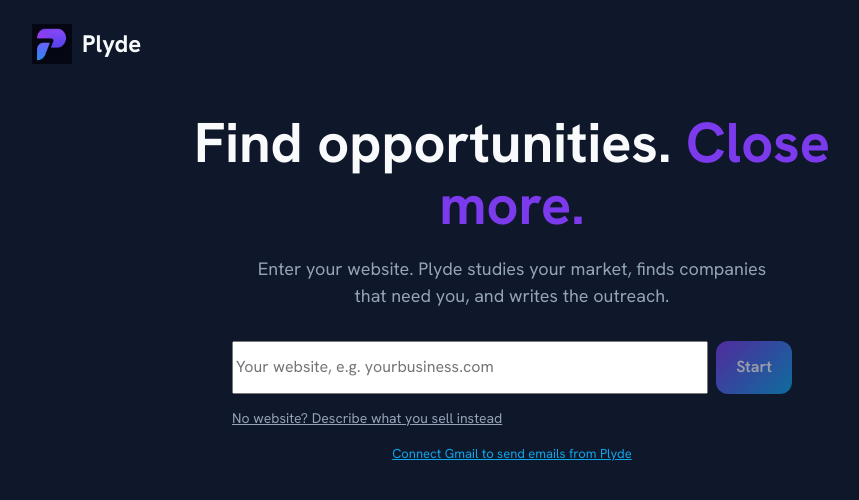
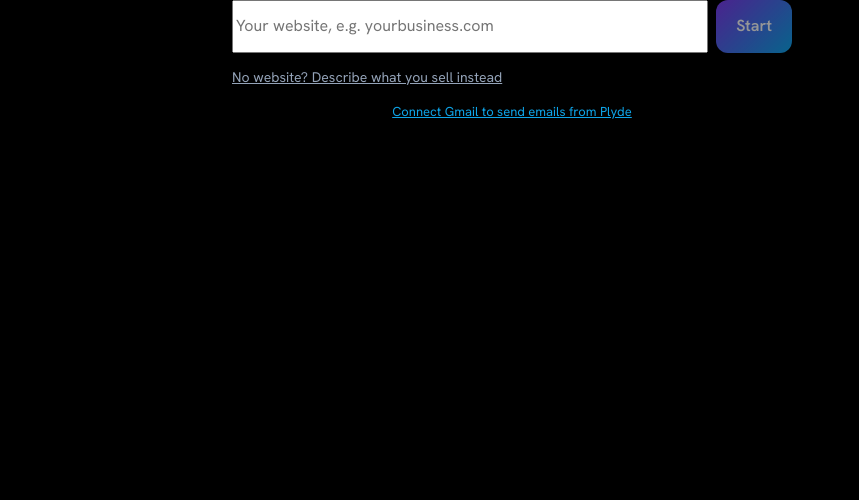
Before and after one commit to ameer528/Plyde, a Next.js app: page / in a window 1280 px wide. Shown: the top 500 px of the page, without its empty margins (128-987 px from the left). Built offline with nearby package versions, Linux system fonts and the light colour scheme.

Commit message:
Simplify Home component by removing logo and nav
Removed the logo and navigation elements, simplifying the Home component.

```diff
--- a/app/page.js
+++ b/app/page.js
@@ -1,61 +1,9 @@
-import logo from "./logo-icon.png";
 import Flow from "./Flow";
 
 export default function Home() {
   return (
-    <main
-      style={{
-        minHeight: "100vh",
-        background: "#0F172A",
-        color: "#F8FAFC",
-        padding: "24px",
-      }}
-    >
-      <nav
-        style={{
-          display: "flex",
-          alignItems: "center",
-          gap: "10px",
-          maxWidth: "960px",
-          margin: "0 auto",
-        }}
-      >
-        <img src={logo.src} alt="Plyde logo" width={40} height={40} />
-        <span style={{ fontSize: "24px", fontWeight: 700 }}>Plyde</span>
-      </nav>
-
-      <section
-        style={{
-          maxWidth: "720px",
-          margin: "0 auto",
-          padding: "48px 0 48px",
-          textAlign: "center",
-        }}
-      >
-        <h1
-          style={{
-            fontSize: "clamp(34px, 8vw, 56px)",
-            lineHeight: 1.1,
-            margin: 0,
-          }}
-        >
-          Find opportunities.{" "}
-          <span style={{ color: "#7C3AED" }}>Close more.</span>
-        </h1>
-        <p
-          style={{
-            fontSize: "18px",
-            color: "#94A3B8",
-            lineHeight: 1.5,
-            margin: "20px auto 32px",
-            maxWidth: "520px",
-          }}
-        >
-          Enter your website. Plyde studies your market, finds companies that
-          need you, and writes the outreach.
-        </p>
-        <Flow />
-      </section>
+    <main>
+      <Flow />
     </main>
   );
 }
```
